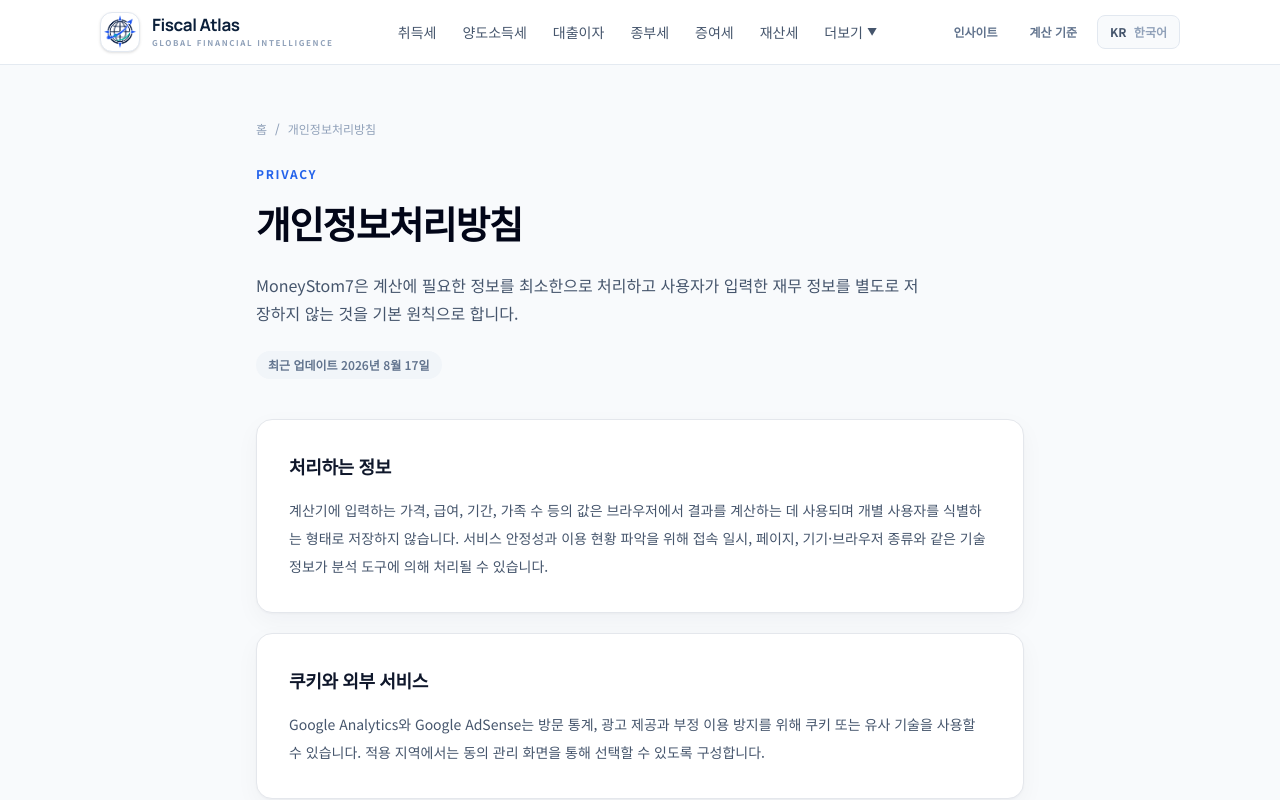
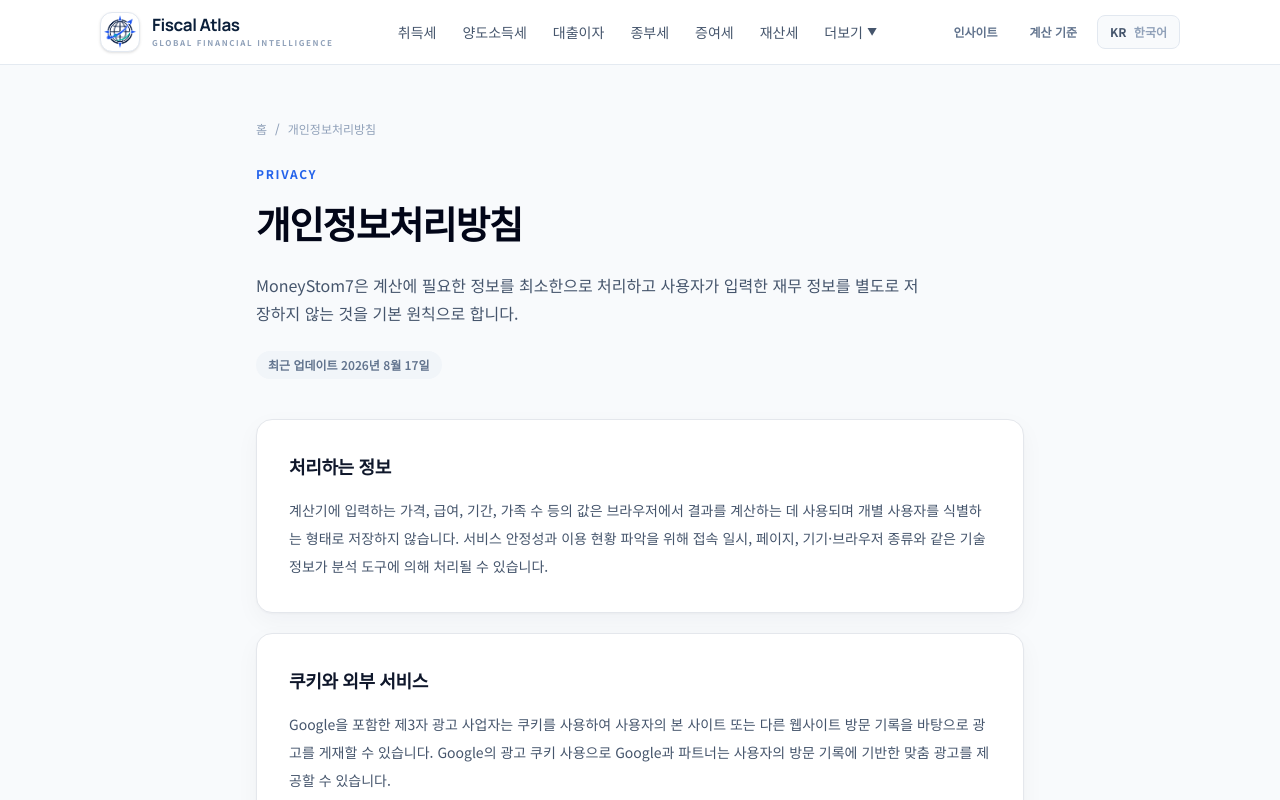
Before and after one commit to jasonhwany/00-hub, a Next.js app: page /privacy in a window 1280 px wide. Shown: the top 800 px of the page. Built offline with nearby package versions, Linux system fonts and the light colour scheme.

Commit message:
fix: complete AdSense approval disclosures

```diff
--- a/app/layout.tsx
+++ b/app/layout.tsx
@@ -30,6 +30,7 @@ export default function RootLayout({
   return (
     <html lang="ko">
       <head>
+        <meta name="google-adsense-account" content="ca-pub-8414331859152952" />
         <link rel="preconnect" href="https://fonts.googleapis.com" />
         <link rel="preconnect" href="https://fonts.gstatic.com" crossOrigin="anonymous" />
         <link
--- a/app/privacy/page.tsx
+++ b/app/privacy/page.tsx
@@ -3,7 +3,7 @@ import ContentPage from "../../components/ContentPage";
 export const metadata: Metadata = { title: "개인정보처리방침", description: "MoneyStom7 개인정보 처리와 쿠키 사용을 안내합니다." };
 export default function Page(){return <ContentPage eyebrow="Privacy" title="개인정보처리방침" intro="MoneyStom7은 계산에 필요한 정보를 최소한으로 처리하고 사용자가 입력한 재무 정보를 별도로 저장하지 않는 것을 기본 원칙으로 합니다." sections={[
 {title:"처리하는 정보",paragraphs:["계산기에 입력하는 가격, 급여, 기간, 가족 수 등의 값은 브라우저에서 결과를 계산하는 데 사용되며 개별 사용자를 식별하는 형태로 저장하지 않습니다. 서비스 안정성과 이용 현황 파악을 위해 접속 일시, 페이지, 기기·브라우저 종류와 같은 기술 정보가 분석 도구에 의해 처리될 수 있습니다."]},
-{title:"쿠키와 외부 서비스",paragraphs:["Google Analytics와 Google AdSense는 방문 통계, 광고 제공과 부정 이용 방지를 위해 쿠키 또는 유사 기술을 사용할 수 있습니다. 적용 지역에서는 동의 관리 화면을 통해 선택할 수 있도록 구성합니다."]},
+{title:"쿠키와 외부 서비스",paragraphs:["Google을 포함한 제3자 광고 사업자는 쿠키를 사용하여 사용자의 본 사이트 또는 다른 웹사이트 방문 기록을 바탕으로 광고를 게재할 수 있습니다. Google의 광고 쿠키 사용으로 Google과 파트너는 사용자의 방문 기록에 기반한 맞춤 광고를 제공할 수 있습니다.","사용자는 Google 광고 설정(https://adssettings.google.com)에서 맞춤 광고를 사용 중지할 수 있습니다. 제3자 광고 사업자의 맞춤 광고 쿠키는 YourAdChoices(https://www.aboutads.info/choices)에서 일부 사용 중지할 수 있습니다. Google Analytics와 Google AdSense는 방문 통계, 광고 제공 및 부정 이용 방지를 위해 쿠키 또는 유사 기술을 사용할 수 있으며, 적용 지역에서는 동의 관리 화면을 제공합니다."]},
 {title:"문의 정보",paragraphs:["문의 양식 또는 이메일로 연락하면 회신을 위해 이름, 이메일, 문의 내용을 처리합니다. 목적이 끝나면 관련 법령상 보관 의무가 없는 한 안전하게 삭제합니다."]},
 {title:"이용자의 선택",paragraphs:["브라우저 설정에서 쿠키를 차단하거나 삭제할 수 있으며, 적용되는 법률에 따라 개인정보 열람·정정·삭제 또는 처리 제한을 요청할 수 있습니다. 요청은 문의 페이지를 통해 접수합니다."]},
 {title:"국외 이용자",paragraphs:["글로벌 서비스 확대 시 EEA·영국·스위스에는 Google 인증 동의 관리 플랫폼을 적용하고, 지역별 개인정보 권리와 데이터 이전 안내를 추가합니다."]}
```
